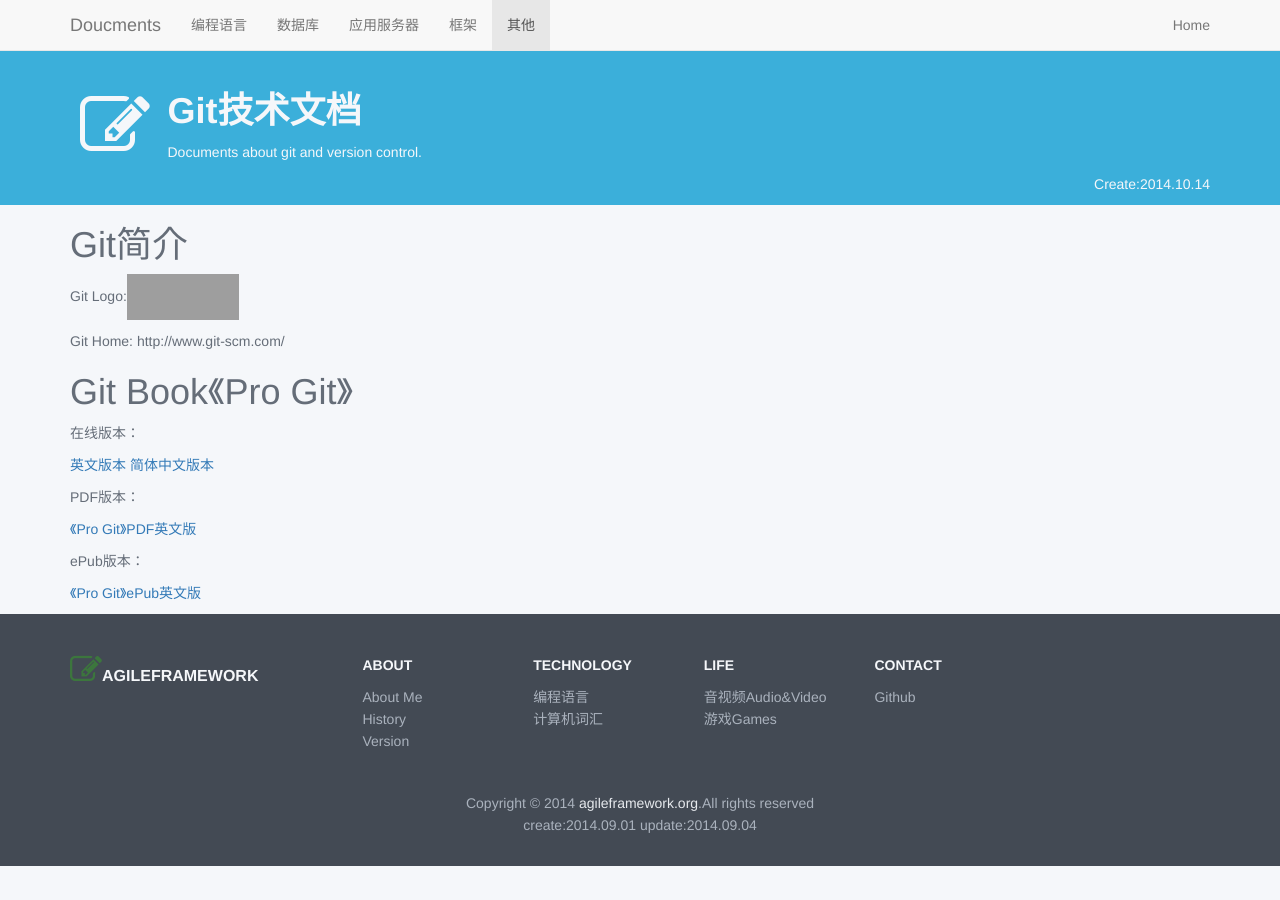
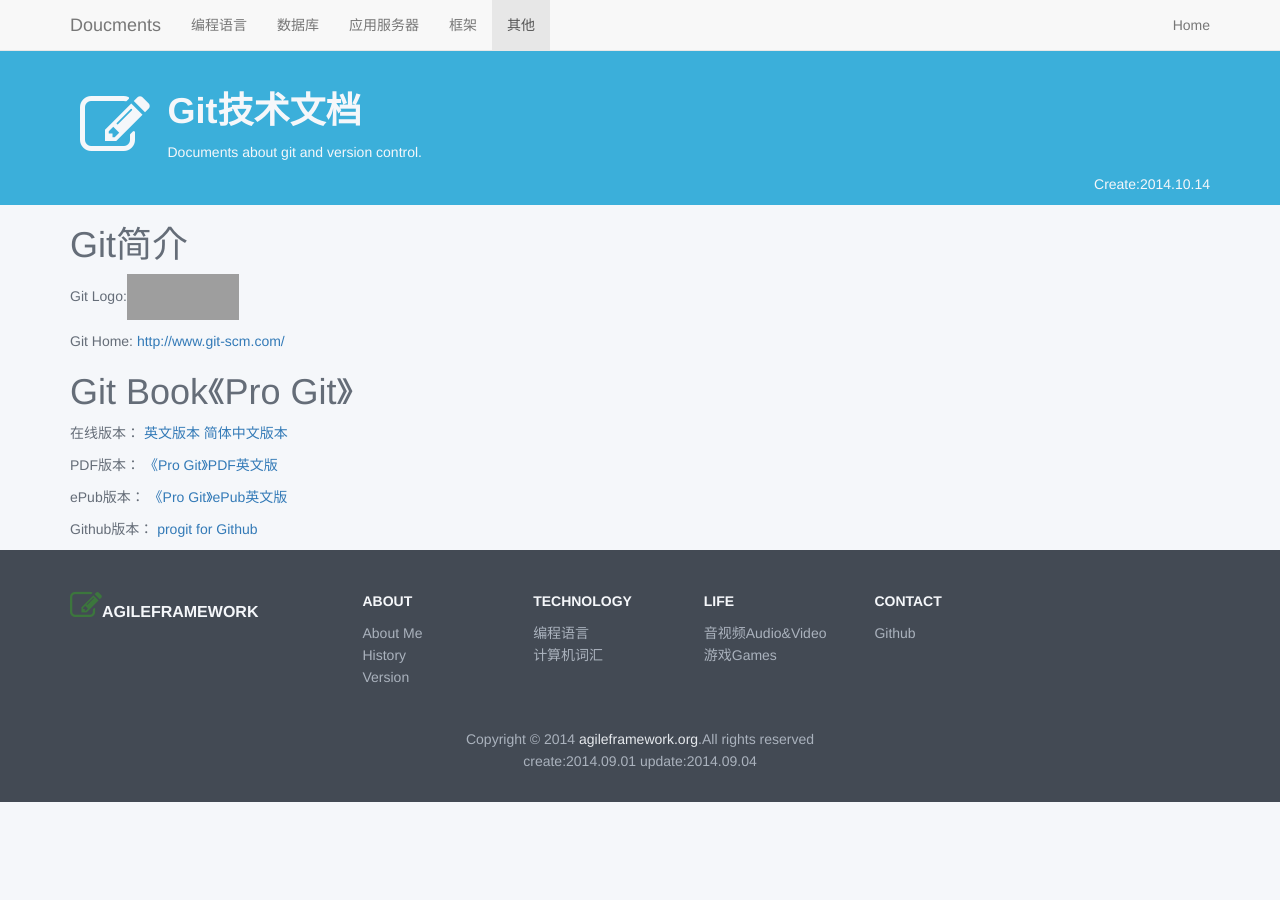
Before and after one commit to oxidyc/ikms.github.io, a Jekyll site: the page built from _posts/2014-10-14-git.html, in a window 1280 px wide. Built offline with Jekyll 4.4.1, drawn with Linux system fonts in a browser that asks for light colours; nearby versions of some CDN libraries; grey boxes are pictures that could not be loaded.

Commit message:
update git documents

```diff
--- a/_posts/2014-10-14-git.html
+++ b/_posts/2014-10-14-git.html
@@ -16,14 +16,20 @@
 <body>
 <h1>Git简介</h1>
 <p>Git Logo:<img src="http://www.git-scm.com/images/logo@2x.png" width="112" height="46"></p>
-<p>Git Home: http://www.git-scm.com/</p>
+<p>Git Home: <a href="http://www.git-scm.com/" target="_blank">http://www.git-scm.com/</a></p>
 <h1>Git Book《Pro Git》</h1>
-<p>在线版本：</p>
-<p><a href="http://www.git-scm.com/book">英文版本</a>
-<a href="http://www.git-scm.com/book/zh">简体中文版本</a></p>
-<p>PDF版本：</p>
-<p><a href="https://github.s3.amazonaws.com/media/progit.en.pdf">《Pro Git》PDF英文版</a></p>
-<p>ePub版本：</p>
-<p><a href="https://github.s3.amazonaws.com/media/progit.epub">《Pro Git》ePub英文版</a></p>
+<p>在线版本：
+    <a href="http://www.git-scm.com/book" target="_blank">英文版本</a>
+    <a href="http://www.git-scm.com/book/zh" target="_blank">简体中文版本</a>
+</p>
+<p>PDF版本：
+    <a href="https://github.s3.amazonaws.com/media/progit.en.pdf" target="_blank">《Pro Git》PDF英文版</a>
+</p>
+<p>ePub版本：
+    <a href="https://github.s3.amazonaws.com/media/progit.epub" target="_blank">《Pro Git》ePub英文版</a>
+</p>
+<p>Github版本：
+    <a href="https://github.com/progit/progit" target="_blank">progit for Github</a>
+</p>
 </body>
 </html>
```
